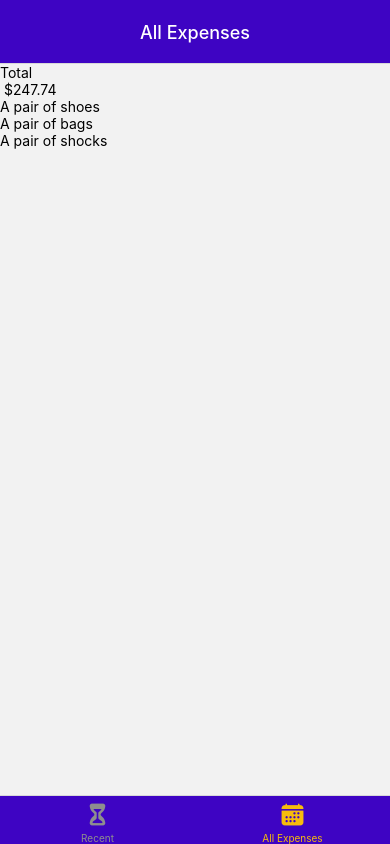
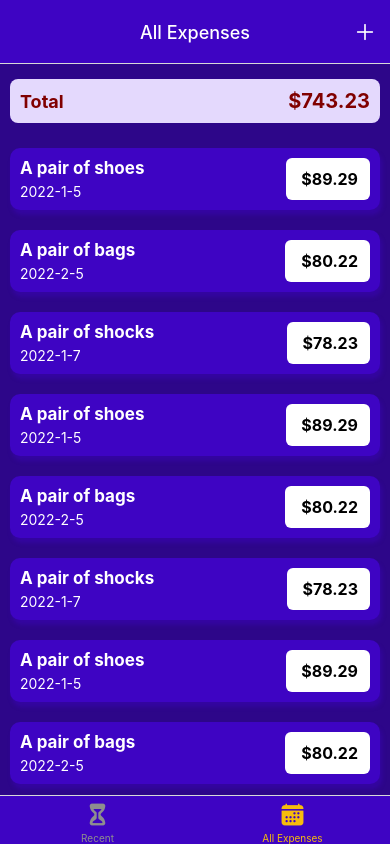
Before and after one commit to anuragshrestha/ExpenseTrackerApp, a React Native app: screen /AllExpenses in a window 390 px wide. Built offline with nearby package versions, Linux system fonts and the light colour scheme.

Commit message:
Updated code

```diff
--- a/App.js
+++ b/App.js
@@ -6,35 +6,55 @@ import { createBottomTabNavigator } from "@react-navigation/bottom-tabs";
 import ManageExpense from "./screens/ManageExpense";
 import RecentExpenses from "./screens/RecentExpenses";
 import AllExpenses from "./screens/AllExpenses";
-import {Ionicons} from '@expo/vector-icons'
-
+import { Ionicons } from "@expo/vector-icons";
+import IconButton from "./UI/IconButton";
 
 const Stack = createNativeStackNavigator();
 const BottomTabs = createBottomTabNavigator();
 
 function ScreensOverView() {
   return (
-    <BottomTabs.Navigator screenOptions={{
-      headerStyle: {backgroundColor: '#3e04c3'},
-      headerTintColor: 'white',
-      tabBarStyle: {backgroundColor: '#3e04c3' },
-      tabBarActiveTintColor: '#f7bc0c',
-      headerTitleAlign: 'center'
-    }}>
-      <BottomTabs.Screen name="RecentExpenses" component={RecentExpenses} options={{
-        title: 'Recent Expenses',
-        tabBarLabel: 'Recent',
-        tabBarIcon: ({color, size}) => (
-          <Ionicons name = "hourglass" color = {color} size = {size} />
-        )
-      }}/>
-      <BottomTabs.Screen name="AllExpenses" component={AllExpenses} options={{
-        title: 'All Expenses',
-        tabBarLabel: 'All Expenses' ,
-        tabBarIcon: ({color, size}) => (
-          <Ionicons name = "calendar" color = {color} size = {size} />
-        )
-      }}/>
+    <BottomTabs.Navigator
+      screenOptions={({ navigation }) => ({
+        headerStyle: { backgroundColor: "#3e04c3" },
+        headerTintColor: "white",
+        tabBarStyle: { backgroundColor: "#3e04c3" },
+        tabBarActiveTintColor: "#f7bc0c",
+        headerTitleAlign: "center",
+        headerRight: ({ tintColor }) => (
+          <IconButton
+            icon="add"
+            size={26}
+            color={tintColor}
+            onPress={() => {
+              navigation.navigate("ManageExpense");
+            }}
+          />
+        ),
+      })}
+    >
+      <BottomTabs.Screen
+        name="RecentExpenses"
+        component={RecentExpenses}
+        options={{
+          title: "Recent Expenses",
+          tabBarLabel: "Recent",
+          tabBarIcon: ({ color, size }) => (
+            <Ionicons name="hourglass" color={color} size={size} />
+          ),
+        }}
+      />
+      <BottomTabs.Screen
+        name="AllExpenses"
+        component={AllExpenses}
+        options={{
+          title: "All Expenses",
+          tabBarLabel: "All Expenses",
+          tabBarIcon: ({ color, size }) => (
+            <Ionicons name="calendar" color={color} size={size} />
+          ),
+        }}
+      />
     </BottomTabs.Navigator>
   );
 }
@@ -45,11 +65,22 @@ export default function App() {
       <StatusBar style="auto" />
       <NavigationContainer>
         <Stack.Navigator>
-          <Stack.Screen name="ExpensesOverView" component={ScreensOverView} options={{
-            headerShown: false,
-          }}/>
-          <Stack.Screen name="ManageExpense" component={ManageExpense} />
-
+          <Stack.Screen
+            name="ExpensesOverView"
+            component={ScreensOverView}
+            options={{
+              headerShown: false,
+            }}
+          />
+          <Stack.Screen
+            name="ManageExpense"
+            component={ManageExpense}
+            options={{
+              headerStyle: { backgroundColor: "#3e04c3" } ,
+              headerTintColor: 'white',
+              presentation: 'modal'
+            }}
+          />
         </Stack.Navigator>
       </NavigationContainer>
     </>
--- /dev/null
+++ b/UI/IconButton.js
@@ -0,0 +1,29 @@
+import { Pressable, StyleSheet, Text, View } from "react-native";
+import {Ionicons} from '@expo/vector-icons'
+
+function IconButton({icon, color, size, onPress}){
+    return(
+        <Pressable onPress={onPress} style = {({pressed}) => pressed && styles.pressed}>
+            <View style = {styles.constainer}>
+                <Ionicons name= {icon} size={ size} color={color}/>
+            </View>
+        </Pressable>
+    )
+}
+
+ const styles = StyleSheet.create({
+ constainer:{
+    borderRadius: 10,
+
+    marginHorizontal: 12,
+    marginVertical: 2,
+    // borderColor: 'black',
+    // //height: 45,
+  //borderWidth: 3
+ },
+  pressed:{
+    opacity: 0.5
+  }
+ })
+
+export default IconButton;
--- /dev/null
+++ b/components/ExpensesItem.js
@@ -0,0 +1,75 @@
+import { Pressable, View, StyleSheet, Text } from "react-native";
+import { formatDate } from "../util/date";
+import { useNavigation } from "@react-navigation/native";
+
+function ExpensesItem({ id, description, amount, date }) {
+  function expensesPressHandler() {
+    navigation.navigate('ManageExpense', {
+      expensesId: id,
+    });
+  }
+
+  const navigation = useNavigation();
+  return (
+    <Pressable
+      style={({ pressed }) => pressed && styles.press}
+      onPress={expensesPressHandler}
+    >
+      <View style={styles.conatiner}>
+        <View>
+          <Text style={[styles.color, styles.description]}>{description}</Text>
+          <Text style={styles.color}>{formatDate(date)}</Text>
+        </View>
+        <View style={styles.amountContainer}>
+          <Text style={styles.text}> ${amount.toFixed(2)}</Text>
+        </View>
+      </View>
+    </Pressable>
+  );
+}
+
+const styles = StyleSheet.create({
+  press: {
+    opacity: 0.65,
+  },
+
+  conatiner: {
+    flex: 1,
+    padding: 10,
+    margin: 10,
+    backgroundColor: "#3e04c3",
+    borderRadius: 10,
+    flexDirection: "row",
+    justifyContent: "space-between",
+    elevation: 4,
+    shadowColor: "#3e04c3",
+    shadowRadius: 4,
+    shadowOpacity: 0.4,
+    shadowOffset: { width: 2, height: 5 },
+  },
+
+  color: {
+    color: "white",
+  },
+  description: {
+    fontSize: 17,
+    fontWeight: "bold",
+    marginBottom: 5,
+    fontWeight: "bold",
+  },
+  amountContainer: {
+    justifyContent: "center",
+    alignItems: "center",
+    backgroundColor: "white",
+    paddingHorizontal: 12,
+    paddingVertical: 4,
+    borderRadius: 6,
+  },
+  text: {
+    color: "black",
+    fontWeight: "bold",
+    fontSize: 16,
+  },
+});
+
+export default ExpensesItem;
--- a/components/ExpensesList.js
+++ b/components/ExpensesList.js
@@ -1,10 +1,13 @@
 import { View, Text, FlatList } from "react-native";
+import ExpensesItem from "./ExpensesItem";
+
 
  function renderExpensesItem(itemData){
    return(
-    <Text>{itemData.item.description}</Text>
+    <ExpensesItem {...itemData.item}/>
    )
  }
+
 
 function ExpensesList({expenses}){
     return(
@@ -12,4 +15,5 @@ function ExpensesList({expenses}){
     )
 }
 
+
 export default ExpensesList;
--- a/components/ExpensesOutput.js/ExpensesOutput.js
+++ b/components/ExpensesOutput.js/ExpensesOutput.js
@@ -1,4 +1,4 @@
-import { FlatList, View, Text } from "react-native";
+import { FlatList, View, Text, StyleSheet } from "react-native";
 import ExpensesSummary from "../ExpensesSummary";
 import ExpensesList from "../ExpensesList";
 
@@ -22,17 +22,60 @@ import ExpensesList from "../ExpensesList";
     description: 'A pair of shocks',
     amount : 78.23,
     date : new Date('2022-01-07')
- }
+ },
+ {
+ id: 'e4',
+ description: 'A pair of shoes',
+ amount : 89.29,
+ date : new Date('2022-01-05')
+},
+{
+ id: 'e5',
+ description: 'A pair of bags',
+ amount : 80.22,
+ date : new Date('2022-02-05')
+},
+{
+ id: 'e6',
+ description: 'A pair of shocks',
+ amount : 78.23,
+ date : new Date('2022-01-07')
+},
+{
+id: 'e7',
+description: 'A pair of shoes',
+amount : 89.29,
+date : new Date('2022-01-05')
+},
+{
+id: 'e8',
+description: 'A pair of bags',
+amount : 80.22,
+date : new Date('2022-02-05')
+},
+{
+id: 'e9',
+description: 'A pair of shocks',
+amount : 78.235,
+date : new Date('2022-11-07')
+}
 
 ]
 
  function ExpensesOutput({expenses, periodName }){
     return(
-        <View>
+        <View style = {styles.conatiner}>
          <ExpensesSummary  expenses = {DUMMY_EXPENSES}  periodName={periodName}/>
          <ExpensesList expenses =  {DUMMY_EXPENSES}/>
         </View>
     )
  }
 
+ const styles = StyleSheet.create({
+   conatiner:{
+      flex: 1,
+      backgroundColor: '#2d0689',
+
+   }
+ })
  export default ExpensesOutput;
--- a/components/ExpensesSummary.js
+++ b/components/ExpensesSummary.js
@@ -1,4 +1,4 @@
-import { View, Text } from "react-native";
+import { View, Text,StyleSheet } from "react-native";
 
 function ExpensesSummary({ expenses, periodName }) {
 
@@ -9,11 +9,34 @@ function ExpensesSummary({ expenses, periodName }) {
 
 
   return (
-    <View>
-      <Text>{periodName}</Text>
-      <Text> ${expensesSum.toFixed(2)}</Text>
+    <View style = {styles.conatiner}>
+      <Text style = {styles.period}>{periodName}</Text>
+      <Text style = {styles.sum}> ${expensesSum.toFixed(2)}</Text>
     </View>
   );
 }
 
+ const styles = StyleSheet.create({
+  conatiner:{
+    padding: 10,
+    justifyContent: 'space-between',
+    alignItems: 'center',
+    borderRadius: 8,
+    backgroundColor: '#e4d9fd',
+    flexDirection: 'row',
+    marginVertical: 15,
+    marginHorizontal: 10
+  },
+   period: {
+    fontSize: 18,
+    color: 'maroon',
+    fontWeight: 'bold'
+   },
+   sum:{
+    fontSize: 20,
+    color: 'maroon',
+    fontWeight: 'bold'
+   }
+ })
+
 export default ExpensesSummary;
--- a/screens/ManageExpense.js
+++ b/screens/ManageExpense.js
@@ -1,9 +1,20 @@
+import { useLayoutEffect } from 'react';
 import {Text }from 'react-native'
 
 
 
 
-function ManageExpense(){
+function ManageExpense({route, navigation}){
+
+    const editExpense = route.params?.expensesId;
+    const hasId = !!editExpense;
+
+
+      useLayoutEffect(() => {
+        navigation.setOptions({
+            title: hasId? 'Edit Expense' : 'Add Expense',
+        });
+      }, [navigation, hasId]);
    return(
        <Text>All expenses</Text>
    )
--- /dev/null
+++ b/util/date.js
@@ -0,0 +1,5 @@
+ export function formatDate(date){
+    return(
+        `${date.getFullYear()}-${date.getMonth() + 1}-${date.getDate()}`
+    )
+ }
```
